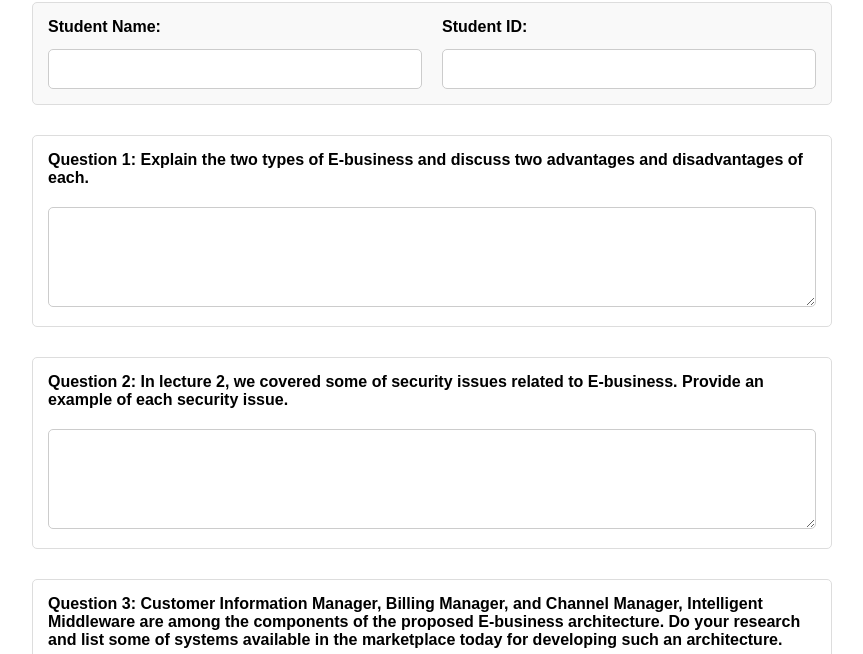
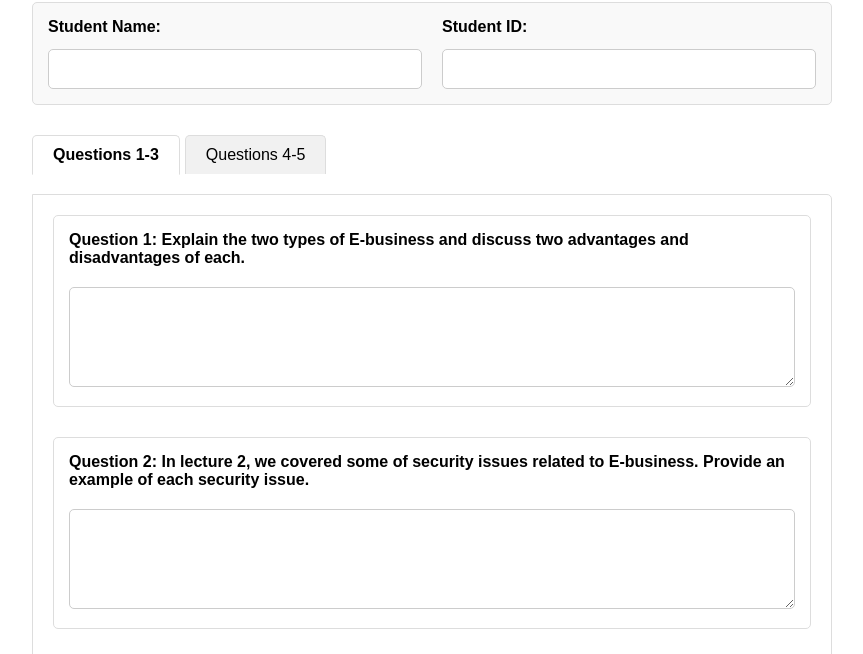
Before and after one commit to namch29/ict934, a plain HTML site: page index.html in a window 1280 px wide. Shown: the part 146-800 px from the top of the page, without its empty margins (208-1071 px from the left). Drawn offline with Linux system fonts and the light colour scheme.

Commit message:
Update index.html

```diff
--- a/index.html
+++ b/index.html
@@ -3,7 +3,7 @@
 <head>
     <meta charset="UTF-8">
     <meta name="viewport" content="width=device-width, initial-scale=1.0">
-    <title>ICT934 - Week 2 - Tutorial</title>
+    <title>ICT934 - Week 1 - Tutorial</title>
     <style>
         body {
             font-family: Arial, sans-serif;
@@ -50,12 +50,12 @@
         }
         .info-field input {
             width: 100%;
-            box-sizing: border-box; /* This ensures padding doesn't increase width */
+            box-sizing: border-box;
             padding: 10px;
             border: 1px solid #ccc;
             border-radius: 5px;
-            margin-top: 5px; /* Add space between label and input */
-            height: 40px; /* Set a fixed height */
+            margin-top: 5px;
+            height: 40px;
         }
         .question {
             margin-bottom: 30px;
@@ -99,6 +99,37 @@
             font-size: 14px;
             color: #666;
         }
+        .tab-container {
+            margin-bottom: 20px;
+        }
+        .tab-buttons {
+            display: flex;
+            margin-bottom: 15px;
+        }
+        .tab-button {
+            padding: 10px 20px;
+            background-color: #f1f1f1;
+            border: 1px solid #ddd;
+            border-bottom: none;
+            cursor: pointer;
+            border-radius: 5px 5px 0 0;
+            margin-right: 5px;
+        }
+        .tab-button.active {
+            background-color: #fff;
+            border-bottom: 1px solid white;
+            margin-bottom: -1px;
+            font-weight: bold;
+        }
+        .tab-content {
+            display: none;
+            border: 1px solid #ddd;
+            padding: 20px;
+            border-radius: 0 5px 5px 5px;
+        }
+        .tab-content.active {
+            display: block;
+        }
         @media print {
             .no-print {
                 display: none;
@@ -119,6 +150,14 @@
             }
             .info-field input {
                 border: none;
+            }
+            .tab-content {
+                display: block;
+                border: none;
+                padding: 0;
+            }
+            .tab-buttons {
+                display: none;
             }
         }
     </style>
@@ -142,19 +181,40 @@
             </div>
         </div>
 
+        <div class="tab-container no-print">
+            <div class="tab-buttons">
+                <div class="tab-button active" onclick="showTab('tab1')">Questions 1-3</div>
+                <div class="tab-button" onclick="showTab('tab2')">Questions 4-5</div>
+            </div>
+        </div>
+
+        <div id="tab1" class="tab-content active">
             <div class="question" id="question1">
-            <div class="question-title">Question 1:  Explain the two types of E-business and discuss two advantages and disadvantages of each.</div>
+                <div class="question-title">Question 1: Explain the two types of E-business and discuss two advantages and disadvantages of each.</div>
                 <textarea name="answer1" id="answer1" required onpaste="return false" oninput="updateProgress()"></textarea>
             </div>
 
             <div class="question" id="question2">
-            <div class="question-title">Question 2:  In lecture 2, we covered some of security issues related to E-business. Provide an example of each security issue.</div>
+                <div class="question-title">Question 2: In lecture 2, we covered some of security issues related to E-business. Provide an example of each security issue.</div>
                 <textarea name="answer2" id="answer2" required onpaste="return false" oninput="updateProgress()"></textarea>
             </div>
 
             <div class="question" id="question3">
-            <div class="question-title">Question 3:  Customer Information Manager, Billing Manager, and Channel Manager, Intelligent Middleware are among the components of the proposed E-business architecture. Do your research and list some of systems available in the marketplace today for developing such an architecture.</div>
+                <div class="question-title">Question 3: Customer Information Manager, Billing Manager, and Channel Manager, Intelligent Middleware are among the components of the proposed E-business architecture. Do your research and list some of systems available in the marketplace today for developing such an architecture.</div>
                 <textarea name="answer3" id="answer3" required onpaste="return false" oninput="updateProgress()"></textarea>
+            </div>
+        </div>
+
+        <div id="tab2" class="tab-content">
+            <div class="question" id="question4">
+                <div class="question-title">Question 4: Discuss the differences between the first two states by using an example.</div>
+                <textarea name="answer4" id="answer4" required onpaste="return false" oninput="updateProgress()"></textarea>
+            </div>
+
+            <div class="question" id="question5">
+                <div class="question-title">Question 5: What are the seven prerequisite components for Convergent integration? List and briefly explain each component.</div>
+                <textarea name="answer5" id="answer5" required onpaste="return false" oninput="updateProgress()"></textarea>
+            </div>
         </div>
 
         <div class="timestamps">
@@ -184,14 +244,28 @@
             document.getElementById('progressBar').style.width = progress + '%';
         }
 
+        // Tab functionality
+        function showTab(tabId) {
+            // Hide all tab contents
+            document.querySelectorAll('.tab-content').forEach(tab => {
+                tab.classList.remove('active');
+            });
+
+            // Remove active class from all tab buttons
+            document.querySelectorAll('.tab-button').forEach(button => {
+                button.classList.remove('active');
+            });
+
+            // Show the selected tab content
+            document.getElementById(tabId).classList.add('active');
+
+            // Add active class to the clicked button
+            event.currentTarget.classList.add('active');
+        }
+
         // Disable paste on all text inputs and textareas
         document.querySelectorAll('textarea, input[type="text"]').forEach(field => {
             field.addEventListener('paste', e => e.preventDefault());
-        });
-
-        // Print button functionality
-        document.getElementById('printBtn').addEventListener('click', function() {
-            window.print();
         });
 
         // Form submission
```
Lines whose indentation alone changed are shown as unchanged.
